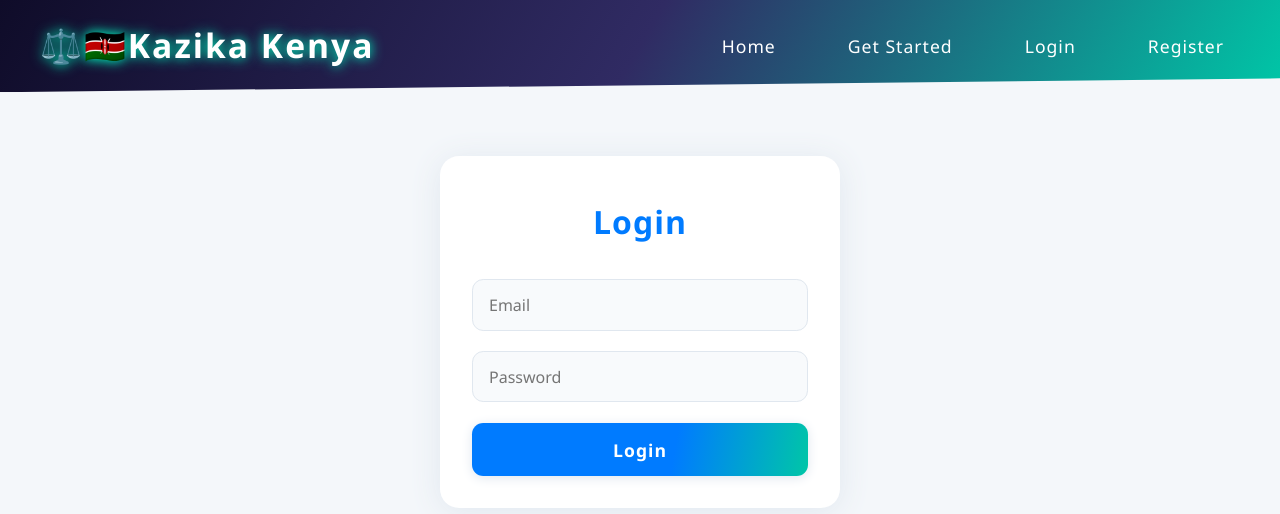
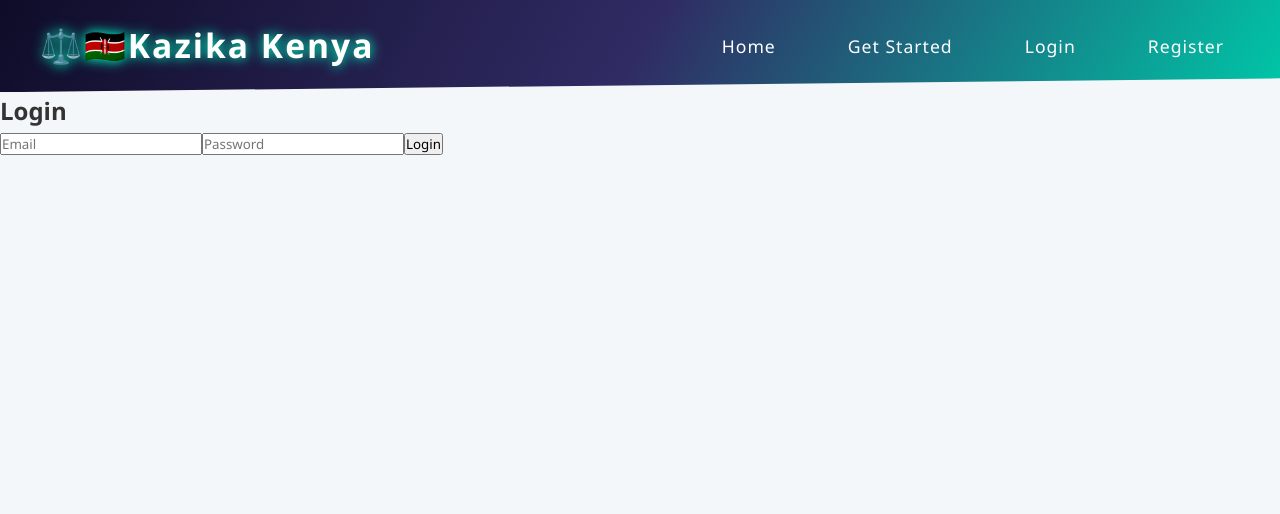
Before and after one commit to Imani-ux/phase-4-project, a React (Vite) app in the folder client/: page /login in a window 1280 px wide. Shown: the top 514 px of the page. Built offline with nearby package versions, Linux system fonts and the light colour scheme.

Commit message:
Updated login.css

```diff
--- a/client/src/pages/Login.css
+++ b/client/src/pages/Login.css
@@ -1,72 +1,71 @@
-.login-container {
+/* Login and Register */
+.auth-container {
   max-width: 400px;
-  margin: 4rem auto;
-  background: #fff;
-  border-radius: 1.2rem;
-  box-shadow: 0 4px 32px #e0e7ef;
-  padding: 2.5rem 2rem 2rem 2rem;
+  margin: 5rem auto;
+  background: white;
+  padding: 2rem;
+  border-radius: 1rem;
+  box-shadow: 0 8px 30px rgba(0, 0, 0, 0.1);
+}
+
+.auth-container h2 {
+  text-align: center;
+  margin-bottom: 2rem;
+  color: #1e293b;
+}
+
+.auth-form {
   display: flex;
   flex-direction: column;
-  align-items: center;
+  gap: 1.2rem;
 }
 
-.login-title {
-  text-align: center;
-  margin-bottom: 2rem;
-  font-size: 2rem;
-  font-weight: 700;
-  color: #007bff;
-  letter-spacing: 1px;
+.auth-form input,
+.auth-form select {
+  padding: 0.75rem 1rem;
+  border: 1px solid #cbd5e1;
+  border-radius: 0.5rem;
+  font-size: 1rem;
+  outline: none;
+  transition: border-color 0.2s ease;
 }
 
-.login-form {
-  width: 100%;
-  display: flex;
-  flex-direction: column;
-  gap: 1.3rem;
+.auth-form input:focus,
+.auth-form select:focus {
+  border-color: #0ea5e9;
 }
 
-.login-form select,
-.login-form input {
-  padding: 0.85rem 1rem;
-  border-radius: 0.7rem;
-  border: 1.5px solid #e0e7ef;
+.auth-form button {
+  background-color: #0ea5e9;
+  color: white;
+  padding: 0.75rem;
+  border: none;
+  border-radius: 0.5rem;
   font-size: 1rem;
-  background: #f8fafc;
-  transition: border 0.2s, box-shadow 0.2s;
+  cursor: pointer;
+  transition: background 0.3s ease;
 }
 
-.login-form select:focus,
-.login-form input:focus {
-  border: 1.5px solid #00c6a7;
-  outline: none;
-  box-shadow: 0 0 0 2px #00c6a733;
+.auth-form button:hover {
+  background-color: #0369a1;
 }
+/* Responsive */
+@media (max-width: 768px) {
+  .navbar-links {
+    flex-direction: column;
+    gap: 1rem;
+    align-items: flex-start;
+  }
 
-.login-form button {
-  padding: 0.9rem;
-  border-radius: 0.7rem;
-  background: linear-gradient(100deg, #007bff 60%, #00c6a7 100%);
-  color: #fff;
-  border: none;
-  font-weight: 700;
-  font-size: 1.1rem;
-  letter-spacing: 1px;
-  cursor: pointer;
-  box-shadow: 0 2px 12px #e0e7ef;
-  transition: background 0.2s, transform 0.2s;
-}
+  .landing h1 {
+    font-size: 2rem;
+  }
 
-.login-form button:hover {
-  background: linear-gradient(100deg, #0056b3 60%, #00a68a 100%);
-  transform: translateY(-2px) scale(1.02);
-}
+  .landing p {
+    font-size: 1rem;
+  }
 
-@media (max-width: 500px) {
-  .login-container {
-    padding: 1.2rem 0.5rem;
-  }
-  .login-title {
-    font-size: 1.3rem;
+  .auth-container {
+    margin: 2rem;
   }
 }
```
